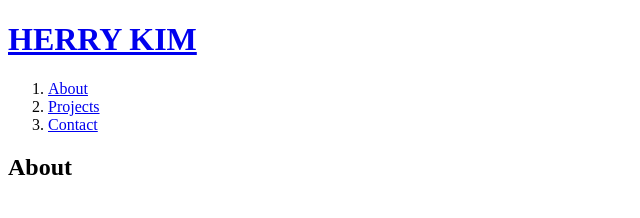
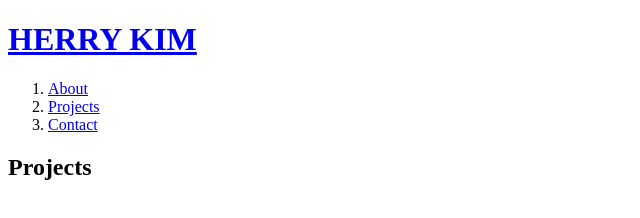
Before and after one commit to pangpangmandu/herryswork, a plain HTML site: page 2.html in a window 1280 px wide. Shown: the full height of the page, 0-640 px from the left. Drawn offline with Linux system fonts and the light colour scheme.

Commit message:
Add files via upload

```diff
--- a/2.html
+++ b/2.html
@@ -11,7 +11,7 @@
  <li><a href="2.html">Projects</a></li>
  <li><a href="3.html">Contact</a></li>
 </ol>
-<h2>About</h2>
+<h2>Projects</h2>
 <p>
   </p>
 </body>
```
